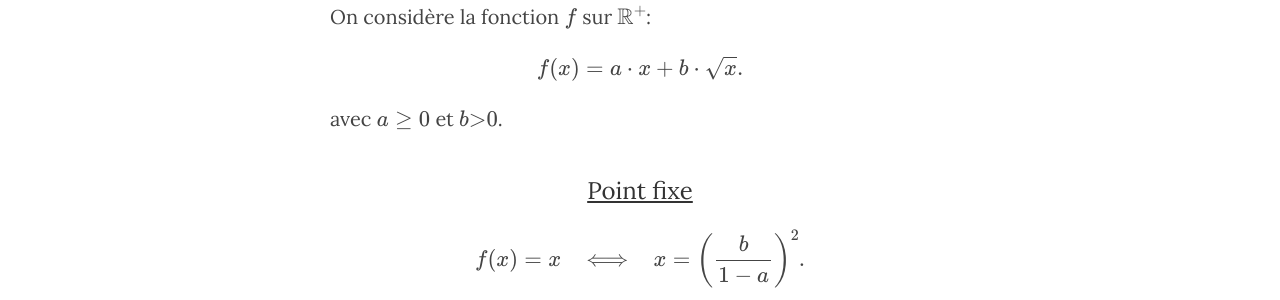
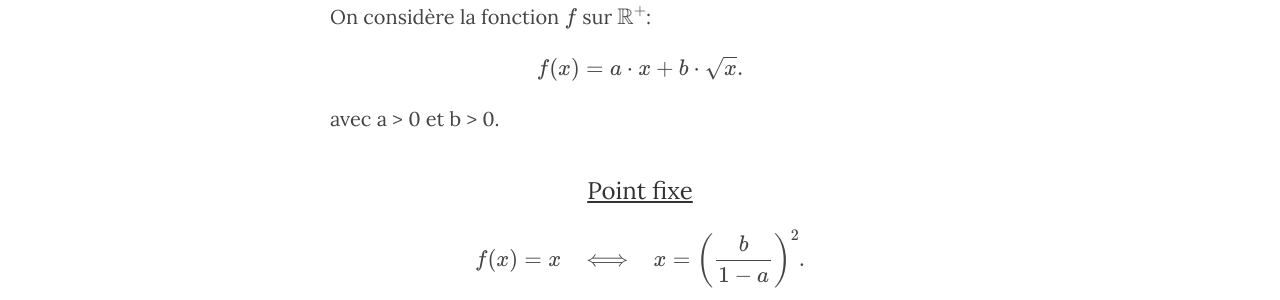
Before and after one commit to BibMartin/BibMartin.github.io, a Jekyll site: the page built from _posts/2016-01-25-post01.markdown, in a window 1280 px wide. Shown: the part 357-657 px from the top of the page. Built offline with Jekyll 4.4.1, drawn with Linux system fonts in a browser that asks for light colours; formulas are drawn with MathJax 3.

Commit message:
post01 fix

```diff
--- a/_posts/2016-01-25-post01.markdown
+++ b/_posts/2016-01-25-post01.markdown
@@ -10,7 +10,7 @@ On considère la fonction <script type="math/tex; mode=inline">f</script> sur <s
 
 $$f(x) = a\cdot x + b\cdot \sqrt{x}.$$
 
-avec <script type="math/tex; mode=inline">a\geq 0</script> et <script type="math/tex; mode=inline">b \textgreater 0</script>.
+avec a > 0 et b > 0.
 
 #### Point fixe
 
```
